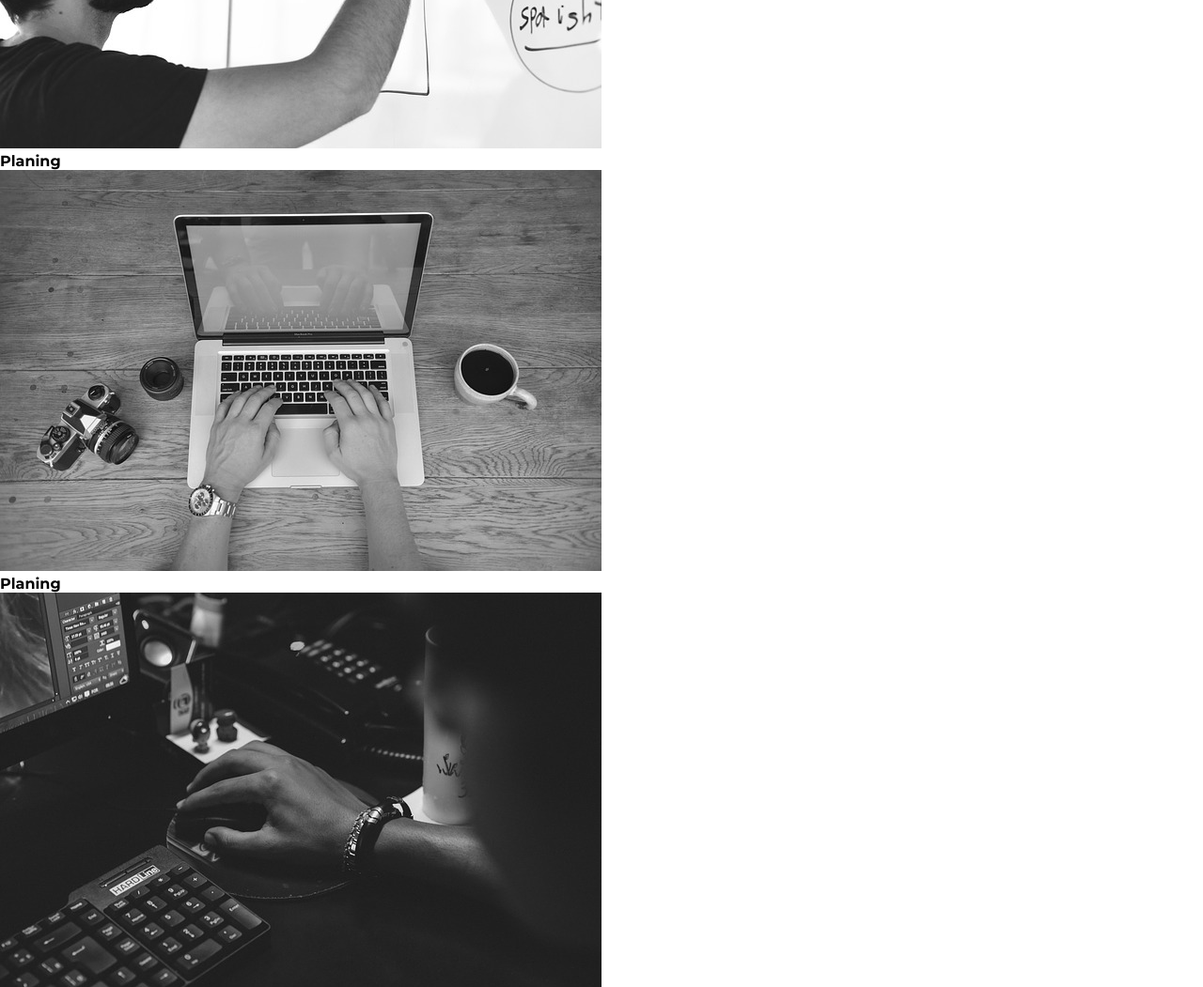
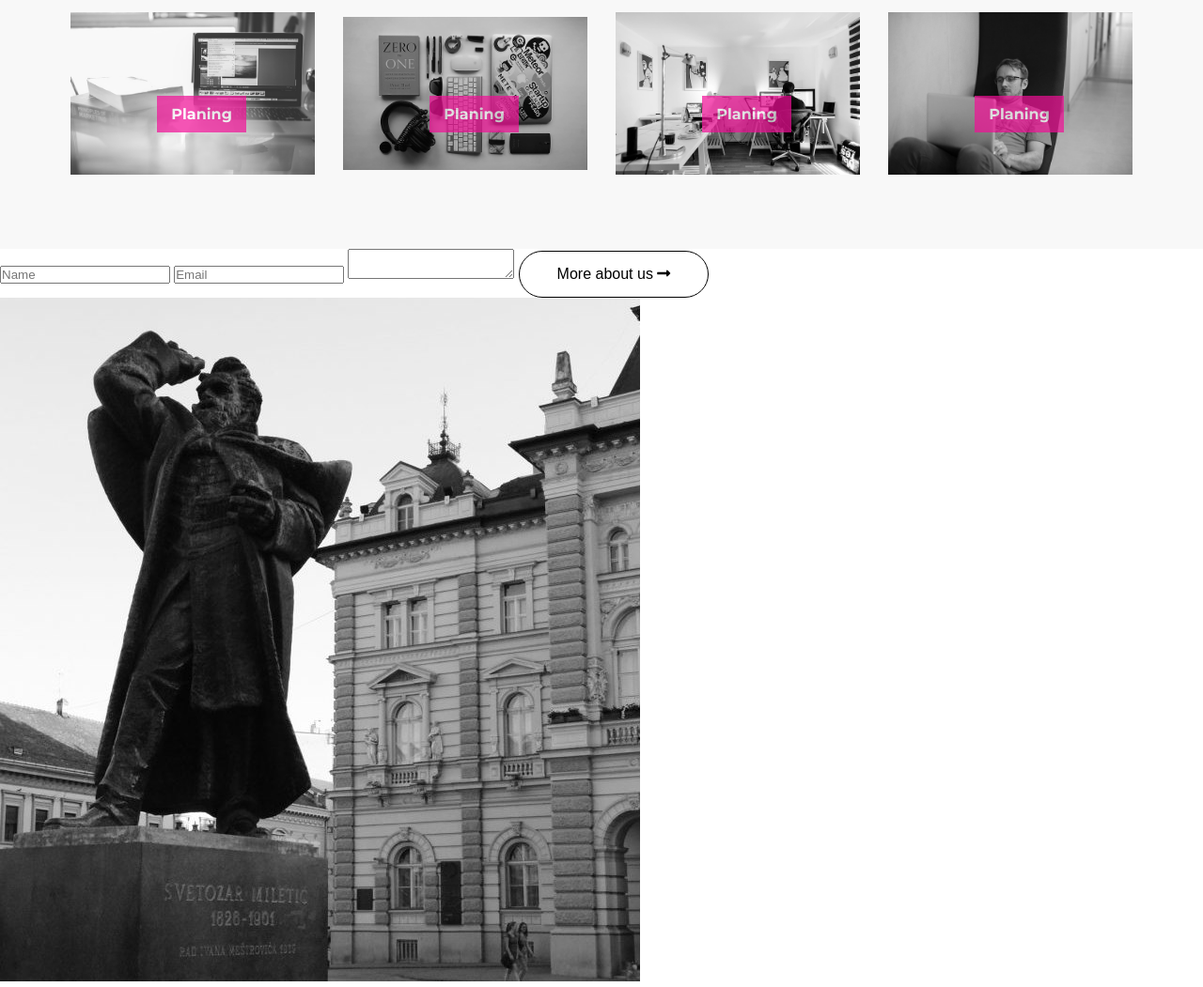
Before and after one commit to nev8/flex-creative, a plain HTML site: page index.html in a window 1280 px wide. Shown: the part 3702-4753 px from the top of the page at 94% size. Drawn offline with Linux system fonts and the light colour scheme.

Commit message:
contact header

```diff
--- a/index.html
+++ b/index.html
@@ -157,53 +157,50 @@
      <!--Pictures-->
      <section class="pictures">
          <article>
-             <div class="holder">
                  <img src="img/works1.jpg" alt="">
                  <h4>Planing</h4>
-             </div>
          </article>
          <article>
-            <div class="holder">
                 <img src="img/works2.jpg" alt="">
                 <h4>Planing</h4>
-            </div>
         </article>
         <article>
-            <div class="holder">
                 <img src="img/works3.jpg" alt="">
                 <h4>Planing</h4>
-            </div>
         </article>
         <article>
-            <div class="holder">
                 <img src="img/works4.jpg" alt="">
                 <h4>Planing</h4>
-            </div>
         </article>
         <article>
-            <div class="holder">
                 <img src="img/works5.jpg" alt="">
                 <h4>Planing</h4>
-            </div>
         </article>
         <article>
-            <div class="holder">
                 <img src="img/works6.jpg" alt="">
                 <h4>Planing</h4>
-            </div>
         </article>
         <article>
-            <div class="holder">
                 <img src="img/works7.jpg" alt="">
                 <h4>Planing</h4>
-            </div>
         </article>
         <article>
-            <div class="holder">
                 <img src="img/works8.jpg" alt="">
                 <h4>Planing</h4>
-            </div>
         </article>
+     </section>
+
+     <!--Contact-->
+     <section class="contact">
+      <form action="">
+          <input type="" placeholder="Name">
+          <input type="text" placeholder="Email">
+          <textarea name="" id=""></textarea>
+          <button>More about us <i class=" fas fa-long-arrow-alt-right"></i></button>
+      </form>
+      <article>
+          <img src="img/novi-sad.jpg" alt="">
+      </article>
      </section>
 
 
--- a/style.css
+++ b/style.css
@@ -90,6 +90,20 @@ hgroup p {
 .container {
     margin: auto;
     width: 90%;
+}button {
+    border: none;
+    background: transparent;
+    padding: 15px 40px;
+    font-size: 1rem;
+    border-radius: 30px;
+    border: 1px solid black;
+}
+button:hover {
+    transform: scale(1.1);
+    background: var(--gray);
+    cursor: pointer;
+    transition: var(--transition);
+    border: var(--gray);
 }
 /**************
 About
@@ -124,21 +138,6 @@ About
     line-height: 1.6;
     letter-spacing: 1.1;
     text-align: justify;
-}
-.about article:first-child button {
-    border: none;
-    background: transparent;
-    padding: 15px 40px;
-    font-size: 1rem;
-    border-radius: 30px;
-    border: 1px solid black;
-}
-.about article:first-child button:hover {
-    transform: scale(1.1);
-    background: var(--gray);
-    cursor: pointer;
-    transition: var(--transition);
-    border: var(--gray);
 }
 .about article:last-child {
     flex: 0 0 37%;
@@ -292,3 +291,37 @@ Gallery
     width: 25%;
     background: var(--pink);
 }
+/**************
+Pictures
+**************/
+.pictures {
+    background: var(--lightgray);
+    padding: 60px 60px;
+    display: flex;
+    justify-content: space-between;
+    flex-wrap: wrap;
+    align-items: center;
+}
+.pictures article {
+    flex: 25%;
+    position: relative;
+    overflow: hidden;
+    cursor: pointer;
+}
+.pictures article img {
+    width: 100%;
+    padding: 15px;
+    object-fit: cover;
+}
+.pictures article img:hover {
+    transform: scale(1.2);
+}
+.pictures article h4 {
+    position: absolute;
+    color: white;
+    background: var(--pink);
+    opacity: .7;
+    padding: 10px 15px;
+    top:50%;
+    left: 37%;
+}
```
